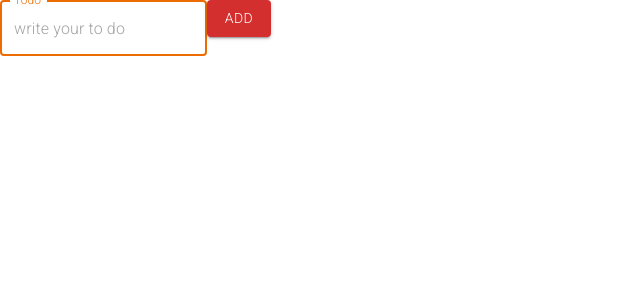
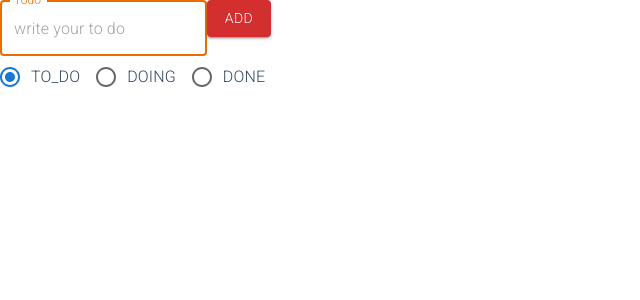
Before and after one commit to origuri/react-master-class-ts, a React (Vite) app: page / in a window 1280 px wide. Shown: the top 300 px of the page, without its empty margins (0-640 px from the left). Built offline with nearby package versions, Linux system fonts and the light colour scheme.

Commit message:
2023.12.18 - 카테고리 별 to do list

```diff
--- a/src/Atoms/todoAtoms.ts
+++ b/src/Atoms/todoAtoms.ts
@@ -12,6 +12,11 @@ export interface IToDo {
   category: Category.TO_DO | Category.DOING | Category.DONE; // 카테고리는 string 타입의 3가지만 들어올 수 있음.
 }
 
+export const categoryState = atom({
+  key: "category",
+  default: Category.TO_DO,
+});
+
 export const toDoState = atom<IToDo[]>({
   key: "toDo",
   default: [],
@@ -21,12 +26,8 @@ export const toDoSelector = selector({
   key: "toDoSelector",
   get: ({ get }) => {
     const toDos = get(toDoState);
-    return [
-      // 필터를 사용해서 카테고리에 맞는 배열만 남김.
-      // 한 배열 안에 todo arr, done arr, doing arr가 담겨있는 2차원 배열
-      toDos.filter((toDo) => toDo.category === Category.TO_DO), // 1
-      toDos.filter((toDo) => toDo.category === Category.DONE), // 2
-      toDos.filter((toDo) => toDo.category === Category.DOING), // 3
-    ];
+    const category = get(categoryState);
+    // 동적으로 filtering 해줌
+    return toDos.filter((toDo) => toDo.category === category);
   },
 });
--- a/src/components/CreateToDo.tsx
+++ b/src/components/CreateToDo.tsx
@@ -1,6 +1,6 @@
 import { useForm } from "react-hook-form";
-import { useSetRecoilState } from "recoil";
-import { Category, toDoState } from "../Atoms/todoAtoms";
+import { useRecoilValue, useSetRecoilState } from "recoil";
+import { categoryState, toDoState } from "../Atoms/todoAtoms";
 import TextField from "@mui/material/TextField";
 import Button from "@mui/material/Button";
 
@@ -10,6 +10,7 @@ interface ITodoForm {
 
 function CreateToDo() {
   const setToDos = useSetRecoilState(toDoState);
+  const category = useRecoilValue(categoryState);
   const {
     register,
     handleSubmit,
@@ -20,7 +21,7 @@ function CreateToDo() {
   const onSubmit = (data: ITodoForm) => {
     setValue("toDo", "");
     setToDos((oldToDos) => [
-      { text: data.toDo, category: Category.TO_DO, id: Date.now() },
+      { text: data.toDo, category: category, id: Date.now() },
       ...oldToDos,
     ]);
     //console.log(data);
--- a/src/components/ToDoList.tsx
+++ b/src/components/ToDoList.tsx
@@ -1,49 +1,73 @@
 import { Helmet } from "react-helmet";
 import CreateToDo from "./CreateToDo";
 import ToDo from "./ToDo";
-import { useRecoilValue } from "recoil";
-import { toDoSelector } from "../Atoms/todoAtoms";
-import { List } from "@mui/material";
+import { useRecoilState, useRecoilValue } from "recoil";
+import { Category, categoryState, toDoSelector } from "../Atoms/todoAtoms";
+import {
+  FormControl,
+  FormControlLabel,
+  List,
+  Radio,
+  RadioGroup,
+} from "@mui/material";
+import { useForm } from "react-hook-form";
+
+interface ICategoryRadio {
+  categoryRadio: Category;
+}
 
 function ToDoList() {
-  const [toDos, done, doing] = useRecoilValue(toDoSelector);
+  const { register, watch } = useForm<ICategoryRadio>();
+  // 배열을 반환하지 않기 때문에 객체로 변경
+  const toDos = useRecoilValue(toDoSelector);
+  const [category, setCategory] = useRecoilState(categoryState);
+  //useForm을 사용해서 라디오 버튼의 value 확인
+  const chooseCategory = watch("categoryRadio");
+  // set 해주면 selector에서 필터할 때 동적으로 사용함.
+  setCategory(chooseCategory);
+
+  console.log(category);
+
   return (
     <div>
       <Helmet>
         <title>ToDos</title>
       </Helmet>
       <CreateToDo />
+      <FormControl>
+        <RadioGroup
+          row
+          aria-labelledby="demo-row-radio-buttons-group-label"
+          name="row-radio-buttons-group"
+          defaultValue={Category.TO_DO}
+        >
+          <FormControlLabel
+            value={Category.TO_DO}
+            control={<Radio />}
+            label={Category.TO_DO}
+            {...register("categoryRadio")}
+          />
+          <FormControlLabel
+            value={Category.DOING}
+            control={<Radio />}
+            label={Category.DOING}
+            {...register("categoryRadio")}
+          />
+          <FormControlLabel
+            value={Category.DONE}
+            control={<Radio />}
+            label={Category.DONE}
+            {...register("categoryRadio")}
+          />
+        </RadioGroup>
+      </FormControl>
 
       {toDos.length !== 0 ? (
         <>
-          <h1>ToDos</h1>
+          <h1>{category}</h1>
           <hr />
           <List sx={{ width: "100%", maxWidth: 360, bgcolor: "#ecf0f1" }}>
             {toDos.map((toDo) => (
-              <ToDo key={toDo.id} {...toDo} />
-            ))}
-          </List>
-        </>
-      ) : null}
-
-      {doing.length !== 0 ? (
-        <>
-          <h1>Doing</h1>
-          <hr />
-          <List sx={{ width: "100%", maxWidth: 360, bgcolor: "#ecf0f1" }}>
-            {doing.map((toDo) => (
-              <ToDo key={toDo.id} {...toDo} />
-            ))}
-          </List>
-        </>
-      ) : null}
-
-      {done.length !== 0 ? (
-        <>
-          <h1>Done</h1>
-          <hr />
-          <List sx={{ width: "100%", maxWidth: 360, bgcolor: "#ecf0f1" }}>
-            {done.map((toDo) => (
               <ToDo key={toDo.id} {...toDo} />
             ))}
           </List>
```
